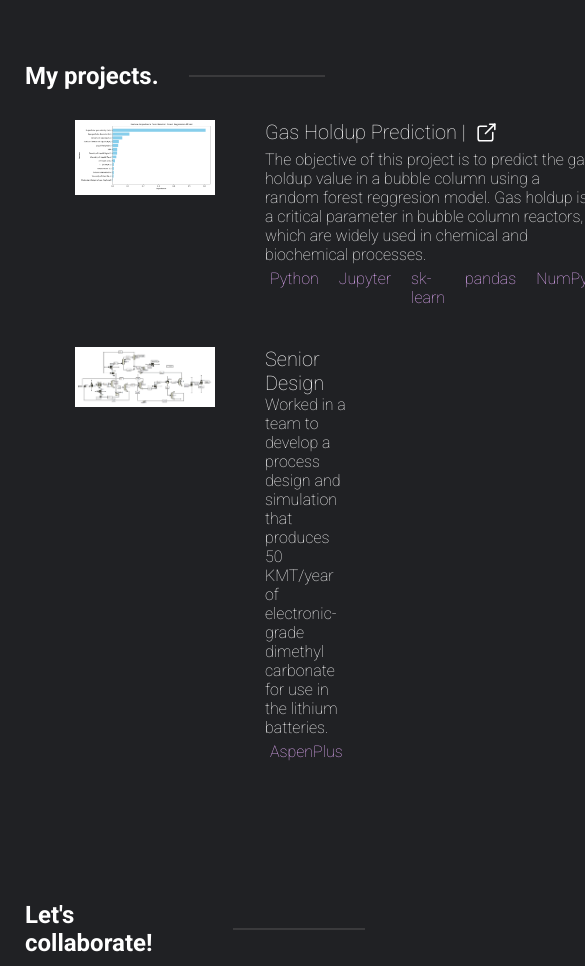
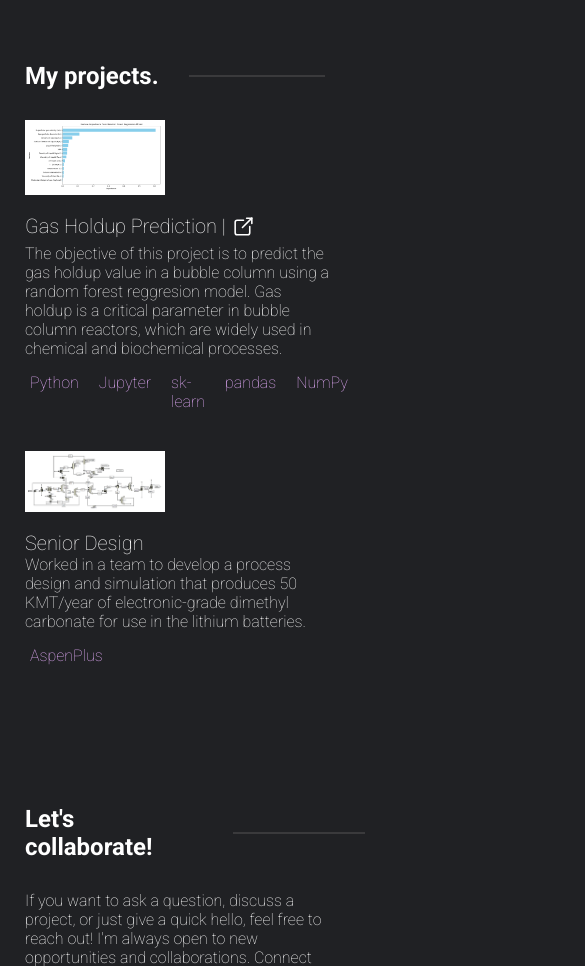
Before and after one commit to rragasa23/personal-portfolio, a plain HTML site: page index.html in a window 390 px wide. Shown: the part 4080-5046 px from the top of the page, 585 px wide, since content can reach past the window. Drawn offline with Linux system fonts and the light colour scheme.

Commit message:
added responsiveness to projects section by updating media rules

```diff
--- a/index.html
+++ b/index.html
@@ -543,7 +543,9 @@
               <div class="project-summary">
                 <p class="project-title">
                   Gas Holdup Prediction |
-                  <a href="https://github.com/rragasa23/Machine-Learning"
+                  <a
+                    href="https://github.com/rragasa23/Machine-Learning"
+                    target="_blank"
                     ><svg
                       xmlns="http://www.w3.org/2000/svg"
                       class="icon icon-tabler icon-tabler-external-link"
--- a/styles.css
+++ b/styles.css
@@ -435,11 +435,15 @@ section:not(:first-of-type) {
 }
 
 .project-title svg {
-  margin-left: 8px;
+  margin-left: 5px;
 }
 
 .project-title svg:hover {
   stroke: var(--accent-color);
+}
+
+.project-description {
+  margin-bottom: 10px;
 }
 
 .project-tools-list {
@@ -700,6 +704,11 @@ footer {
   .contact-msg {
     margin-bottom: 35px;
   }
+
+  .project {
+    width: 90%;
+    margin-left: 0;
+  }
 }
 
 @media only screen and (max-width: 622px) {
@@ -725,6 +734,15 @@ footer {
   .contact-form {
     min-width: 80%;
   }
+
+  .project {
+    flex-direction: column;
+  }
+
+  .project-summary {
+    margin-left: 0;
+    margin-top: 15px;
+  }
 }
 
 @media only screen and (max-width: 480px) {
```
